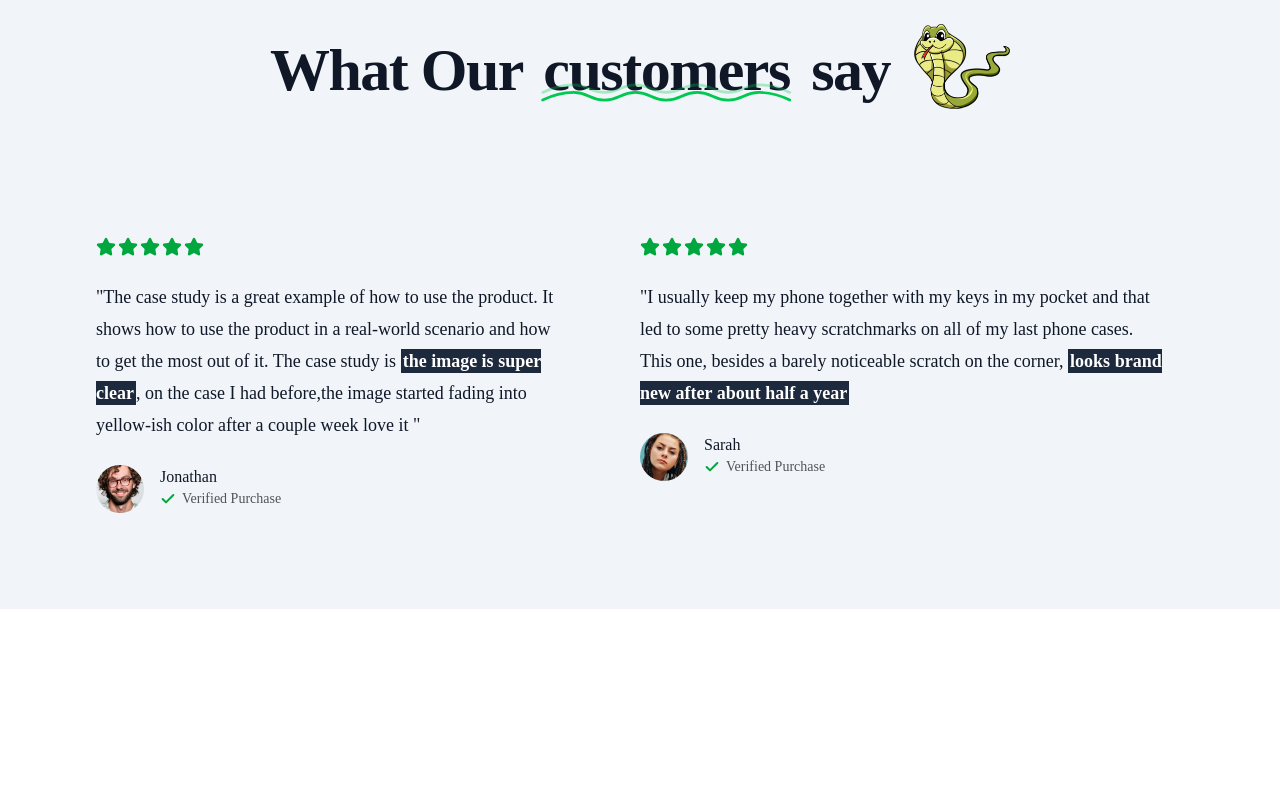
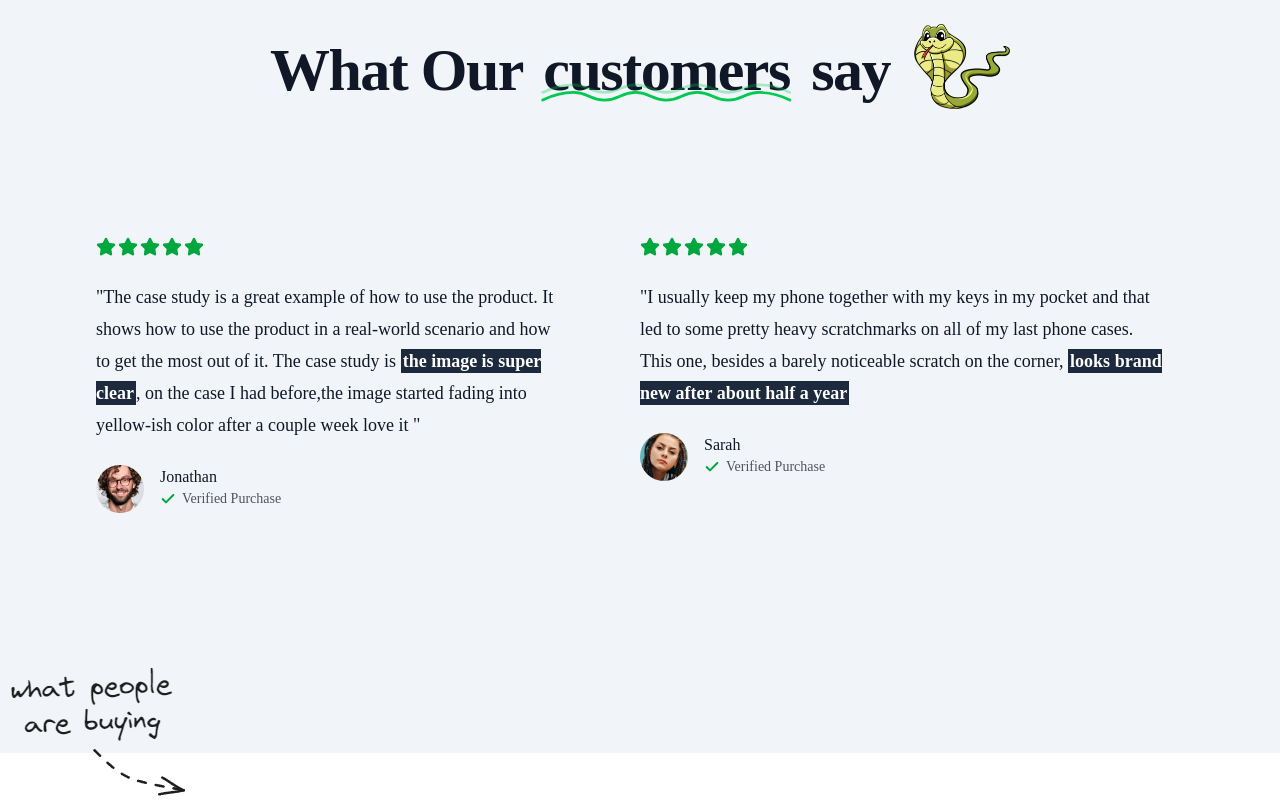
Before and after one commit to danial137/snakeshop, a Next.js app: page / in a window 1280 px wide. Shown: the part 1067-1867 px from the top of the page. Before the commit the page ends 1676 px from the top, so only its background shows below. Built offline with nearby package versions, Linux system fonts and the light colour scheme; no server answers.

Commit message:
feat: add Reviews component with grid layout for user reviews

```diff
--- a/src/app/page.tsx
+++ b/src/app/page.tsx
@@ -6,6 +6,7 @@
 import { getLocale } from "@/lib/locale";
 import { dictionaries } from "@/lib/dictionaries";
 import { Icons } from "@/components/Icon";
+import { Reviews } from "@/components/Reviews";
 
 export default async function Home() {
   const locale = await getLocale();
@@ -157,6 +158,15 @@
             </div>
           </div>
         </MaxWIdthWraper>
+
+        <div className="pt-16">
+
+          <Reviews />
+
+        </div>
+
+
+
       </section>
     </div>
   );
--- /dev/null
+++ b/src/components/Reviews.tsx
@@ -0,0 +1,30 @@
+"use client";
+
+import { useRef } from "react";
+import MaxWIdthWraper from "./MaxWIdthWraper";
+
+function ReviewGrid() {
+  const containeRef = useRef<HTMLDivElement>(null);
+
+  return (
+    <div
+      ref={containeRef}
+      className="relative -mx-4 mt-16 grid h-49rem max-h-[150vh] grid-cols-1 items-start gap-8 overflow-hidden px-4 sm:mt-20 md:grid-cols-2 lg:grid-cols-3"
+    ></div>
+  );
+}
+
+export function Reviews() {
+  return (
+    <MaxWIdthWraper className="relative max-w-5xl">
+      <img
+        aria-hidden="true"
+        src="/what-people-are-buying.png"
+        alt=""
+        className="absolute select-none hidden xl:block -left-32 top-1/3"
+      />
+
+      <ReviewGrid />
+    </MaxWIdthWraper>
+  );
+}
```
